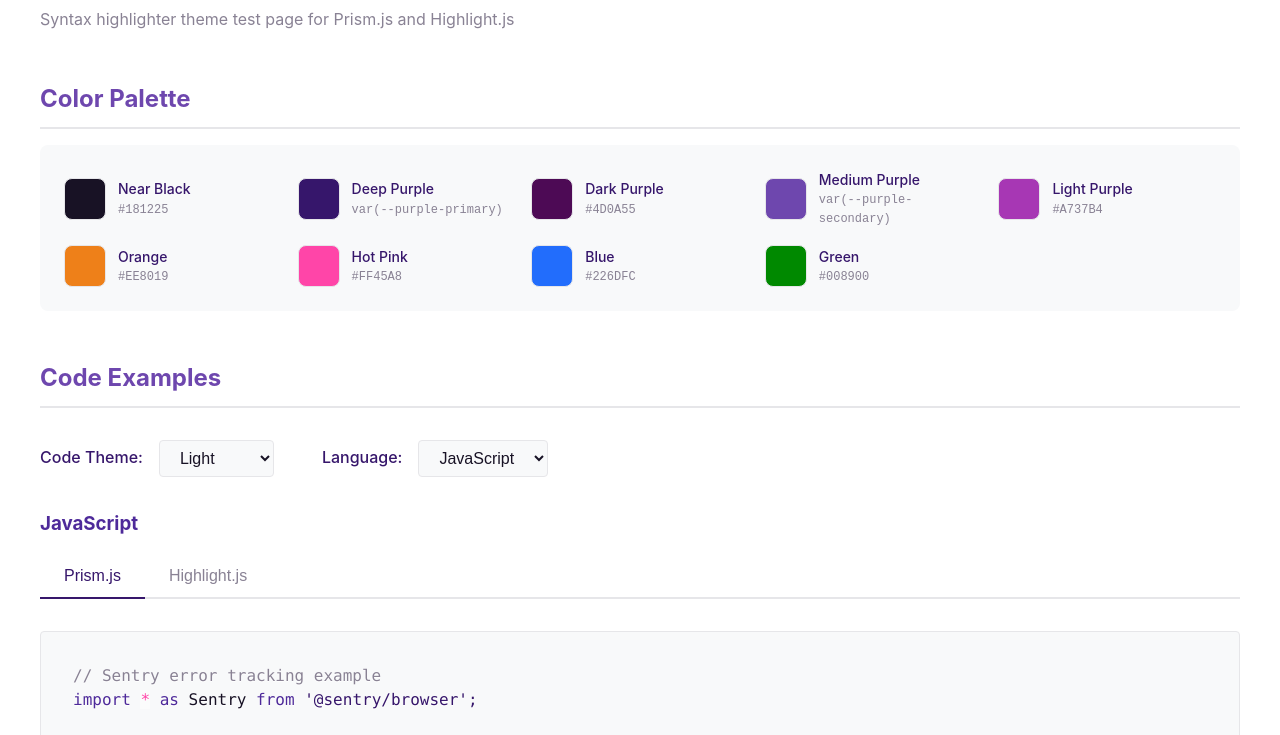
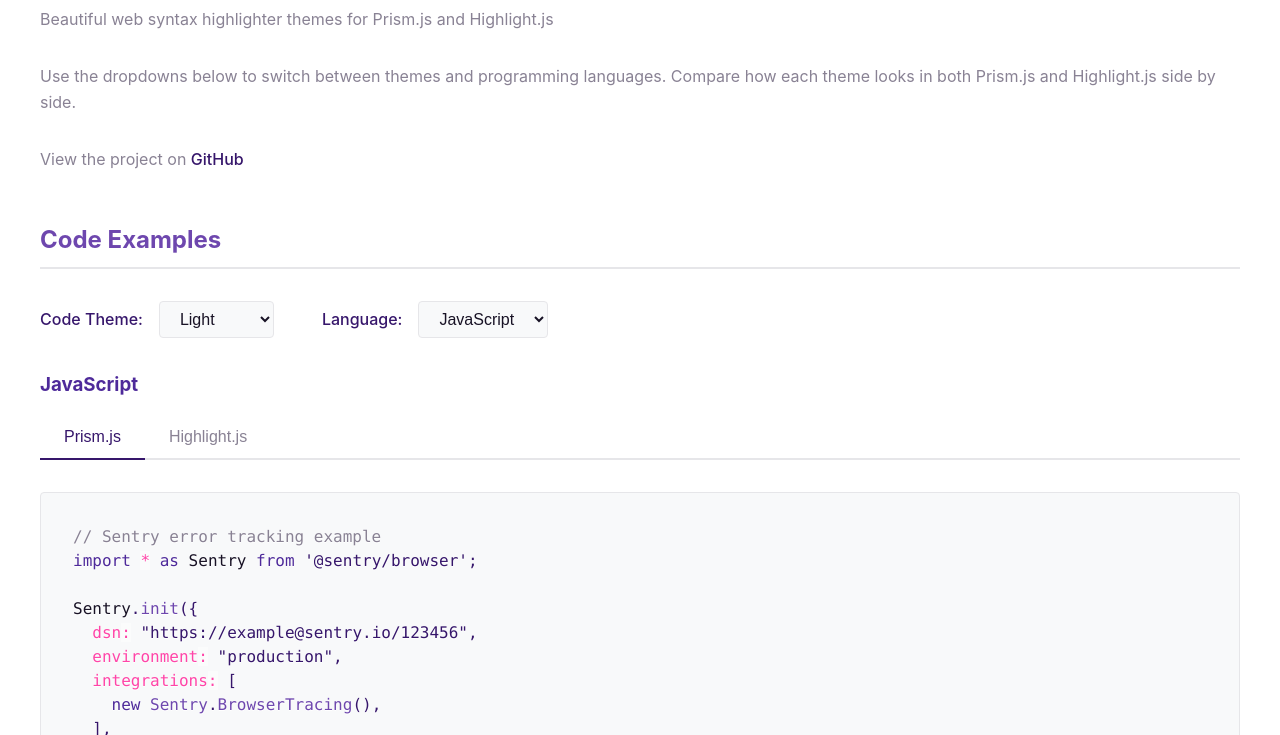
Before and after one commit to getsentry/sentinel, a website: page web-highlighters/index.html in a window 1280 px wide. Shown: the part 114-849 px from the top of the page. Drawn offline with nearby package versions, Linux system fonts and the light colour scheme.

Commit message:
fix(preview) update html

```diff
--- a/package.json
+++ b/package.json
@@ -12,13 +12,13 @@
     "accessible",
     "wcag"
   ],
-  "homepage": "https://github.com/getsentry/sentinel-theme#readme",
+  "homepage": "https://github.com/getsentry/sentinel#readme",
   "bugs": {
-    "url": "https://github.com/getsentry/sentinel-theme/issues"
+    "url": "https://github.com/getsentry/sentinel/issues"
   },
   "repository": {
     "type": "git",
-    "url": "git+https://github.com/getsentry/sentinel-theme.git"
+    "url": "git+https://github.com/getsentry/sentinel.git"
   },
   "license": "MIT",
   "author": "Sentry",
--- a/vscode/package.json
+++ b/vscode/package.json
@@ -26,12 +26,12 @@
   ],
   "repository": {
     "type": "git",
-    "url": "https://github.com/getsentry/sentinel-theme"
+    "url": "https://github.com/getsentry/sentinel"
   },
   "bugs": {
-    "url": "https://github.com/getsentry/sentinel-theme/issues"
+    "url": "https://github.com/getsentry/sentinel/issues"
   },
-  "homepage": "https://github.com/getsentry/sentinel-theme#readme",
+  "homepage": "https://github.com/getsentry/sentinel#readme",
   "license": "MIT",
   "contributes": {
     "themes": [
--- a/web-highlighters/index.html
+++ b/web-highlighters/index.html
@@ -3,7 +3,7 @@
 <head>
     <meta charset="UTF-8">
     <meta name="viewport" content="width=device-width, initial-scale=1.0">
-    <title>Sentry Sentinel Light Theme - Syntax Highlighter Test</title>
+    <title>Sentry Sentinel Theme - Web Syntax Highlighters</title>
 
     <!-- Prism.js -->
     <link href="https://cdnjs.cloudflare.com/ajax/libs/prism/1.29.0/themes/prism.min.css" rel="stylesheet" />
@@ -111,45 +111,6 @@
             color: #FF45A8;
         }
 
-        .color-showcase {
-            display: grid;
-            grid-template-columns: repeat(auto-fit, minmax(200px, 1fr));
-            gap: 1rem;
-            margin-bottom: 3rem;
-            padding: 1.5rem;
-            background-color: var(--bg-secondary);
-            border-radius: 8px;
-        }
-
-        .color-item {
-            display: flex;
-            align-items: center;
-            gap: 0.75rem;
-        }
-
-        .color-swatch {
-            width: 40px;
-            height: 40px;
-            border-radius: 8px;
-            border: 1px solid var(--border-color);
-        }
-
-        .color-info {
-            flex: 1;
-        }
-
-        .color-name {
-            font-weight: 500;
-            color: var(--purple-primary);
-            font-size: 0.875rem;
-        }
-
-        .color-hex {
-            color: var(--text-muted);
-            font-size: 0.75rem;
-            font-family: monospace;
-        }
-
 
 
         pre {
@@ -190,6 +151,11 @@
 
         .navigation a:hover {
             color: #FF45A8;
+        }
+
+        .subtitle a:hover {
+            color: var(--purple-tertiary) !important;
+            text-decoration: underline !important;
         }
 
         .language-selector {
@@ -288,75 +254,10 @@
 </head>
 <body>
     <div class="main-content">
-        <h1>Sentry Sentinel Light Theme</h1>
-        <p class="subtitle">Syntax highlighter theme test page for Prism.js and Highlight.js</p>
-
-        <h2 id="colors">Color Palette</h2>
-        <div class="color-showcase">
-        <div class="color-item">
-            <div class="color-swatch" style="background-color: #181225;"></div>
-            <div class="color-info">
-                <div class="color-name">Near Black</div>
-                <div class="color-hex">#181225</div>
-            </div>
-        </div>
-        <div class="color-item">
-            <div class="color-swatch" style="background-color: var(--purple-primary);"></div>
-            <div class="color-info">
-                <div class="color-name">Deep Purple</div>
-                <div class="color-hex">var(--purple-primary)</div>
-            </div>
-        </div>
-        <div class="color-item">
-            <div class="color-swatch" style="background-color: #4D0A55;"></div>
-            <div class="color-info">
-                <div class="color-name">Dark Purple</div>
-                <div class="color-hex">#4D0A55</div>
-            </div>
-        </div>
-        <div class="color-item">
-            <div class="color-swatch" style="background-color: var(--purple-secondary);"></div>
-            <div class="color-info">
-                <div class="color-name">Medium Purple</div>
-                <div class="color-hex">var(--purple-secondary)</div>
-            </div>
-        </div>
-        <div class="color-item">
-            <div class="color-swatch" style="background-color: #A737B4;"></div>
-            <div class="color-info">
-                <div class="color-name">Light Purple</div>
-                <div class="color-hex">#A737B4</div>
-            </div>
-        </div>
-        <div class="color-item">
-            <div class="color-swatch" style="background-color: #EE8019;"></div>
-            <div class="color-info">
-                <div class="color-name">Orange</div>
-                <div class="color-hex">#EE8019</div>
-            </div>
-        </div>
-        <div class="color-item">
-            <div class="color-swatch" style="background-color: #FF45A8;"></div>
-            <div class="color-info">
-                <div class="color-name">Hot Pink</div>
-                <div class="color-hex">#FF45A8</div>
-            </div>
-        </div>
-        <div class="color-item">
-            <div class="color-swatch" style="background-color: #226DFC;"></div>
-            <div class="color-info">
-                <div class="color-name">Blue</div>
-                <div class="color-hex">#226DFC</div>
-            </div>
-        </div>
-        <div class="color-item">
-            <div class="color-swatch" style="background-color: #008900;"></div>
-            <div class="color-info">
-                <div class="color-name">Green</div>
-                <div class="color-hex">#008900</div>
-            </div>
-        </div>
-        </div>
+        <h1>Sentry Sentinel Theme</h1>
+        <p class="subtitle">Beautiful web syntax highlighter themes for Prism.js and Highlight.js</p>
+        <p class="subtitle">Use the dropdowns below to switch between themes and programming languages. Compare how each theme looks in both Prism.js and Highlight.js side by side.</p>
+        <p class="subtitle">View the project on <a href="https://github.com/getsentry/sentinel" target="_blank" style="color: var(--purple-primary); text-decoration: none; font-weight: 500;">GitHub</a></p>
 
         <h2 id="examples">Code Examples</h2>
         <div class="language-selector">
@@ -900,7 +801,7 @@
   "license": "MIT",
   "repository": {
     "type": "git",
-    "url": "https://github.com/getsentry/sentinel-theme"
+    "url": "https://github.com/getsentry/sentinel"
   },
   "keywords": [
     "sentry",
@@ -936,7 +837,7 @@
   "license": "MIT",
   "repository": {
     "type": "git",
-    "url": "https://github.com/getsentry/sentinel-theme"
+    "url": "https://github.com/getsentry/sentinel"
   },
   "keywords": [
     "sentry",
@@ -1429,18 +1330,7 @@
             // Save preference
             localStorage.setItem('preferred-theme', theme);
 
-            // Update page theme for midnight
-            if (theme === 'midnight') {
-                document.body.style.backgroundColor = '#000000';
-                document.body.style.color = '#FFFFFF';
-            } else if (theme === 'dark') {
-                document.body.style.backgroundColor = '#181225';
-                document.body.style.color = '#F9F8F9';
-            } else {
-                document.body.style.backgroundColor = '#FFFFFF';
-                document.body.style.color = '#181225';
-            }
-
+            // Note: Page stays in light theme - only code blocks change
             // Re-highlight only the visible code blocks after theme change
             setTimeout(() => {
                 // Find all active tab contents
```
Also changed, not shown: docs/CONTRIBUTING.md (+2 -2 lines), docs/INSTALL.md (+4 -4 lines), README.md, docs/README.md, images/screenshots/terminal/light.png (added), images/screenshots/zed/dark.png (added), images/screenshots/zed/light.png (added), images/screenshots/zed/midnight.png (added).
